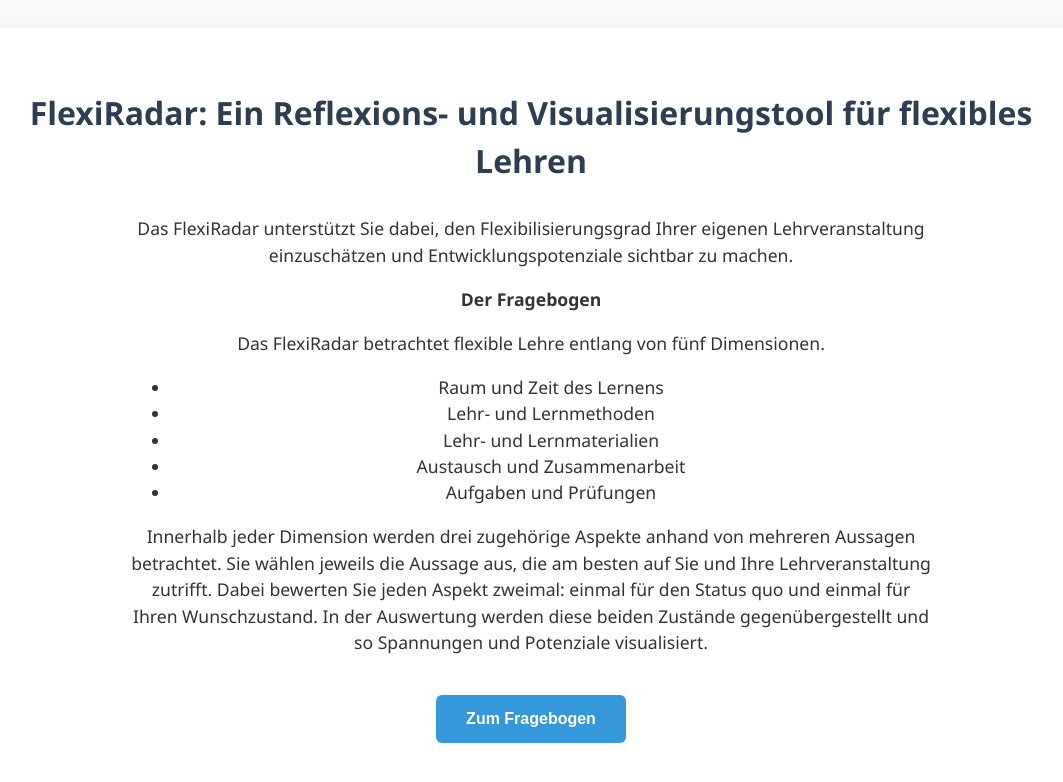
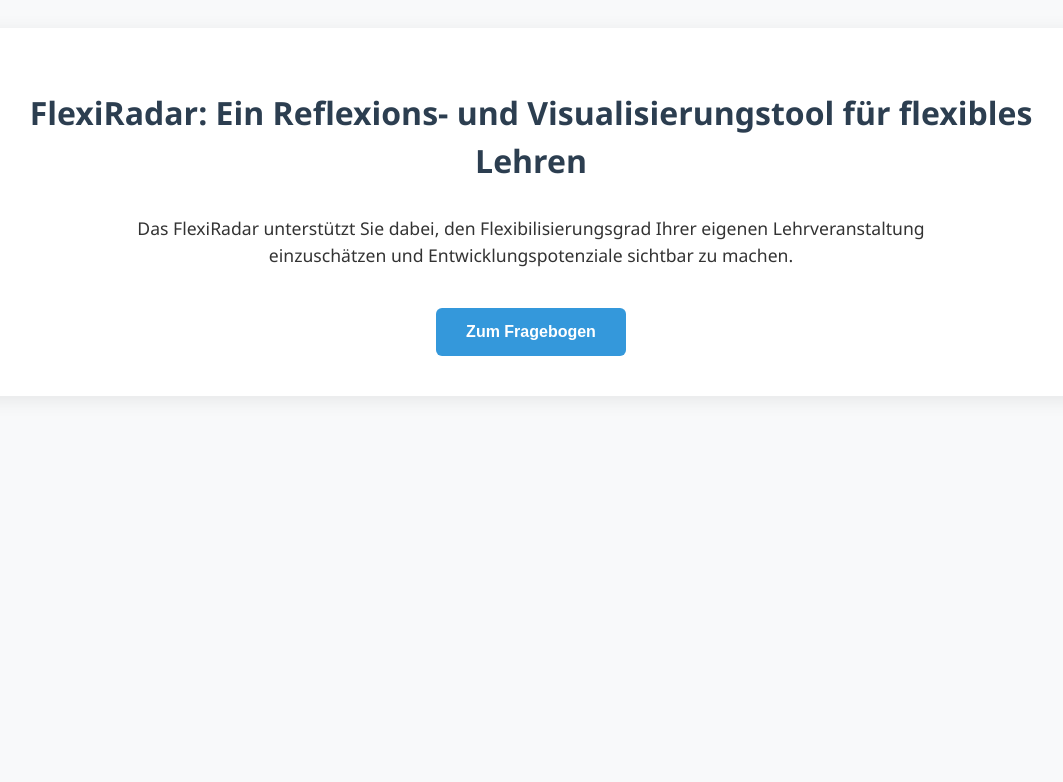
Before and after one commit to jdirenga/flexiradar, a plain HTML site: page index.html in a window 1280 px wide. Shown: the whole page, without its empty margins (109-1172 px from the left). Drawn offline with nearby package versions, Linux system fonts and the light colour scheme.

Commit message:
Remove Text from Intro
Auf der Intro-Seite steht nur noch ein Satz, damit U:FF-TN keine Zeit mit Lesen verlieren.

```diff
--- a/index.html
+++ b/index.html
@@ -132,17 +132,6 @@
         <h1>FlexiRadar: Ein Reflexions- und Visualisierungstool für flexibles Lehren</h1>
         <div class="intro-text">
             <p>Das FlexiRadar unterstützt Sie dabei, den Flexibilisierungsgrad Ihrer eigenen Lehrveranstaltung einzuschätzen und Entwicklungspotenziale sichtbar zu machen.</p>
-            <p><strong>Der Fragebogen</strong></p>
-            <p>Das FlexiRadar betrachtet flexible Lehre entlang von fünf Dimensionen.
-                <ul>
-                    <li>Raum und Zeit des Lernens</li>
-                    <li>Lehr- und Lernmethoden</li>
-                    <li>Lehr- und Lernmaterialien</li>
-                    <li>Austausch und Zusammenarbeit</li>
-                    <li>Aufgaben und Prüfungen</li>
-                </ul>
-             Innerhalb jeder Dimension werden drei zugehörige Aspekte anhand von mehreren Aussagen betrachtet. Sie wählen jeweils die Aussage aus, die am besten auf Sie und Ihre Lehrveranstaltung zutrifft. Dabei bewerten Sie jeden Aspekt zweimal: einmal für den Status quo und einmal für Ihren Wunschzustand. In der Auswertung werden diese beiden Zustände gegenübergestellt und so Spannungen und Potenziale visualisiert.</p>
-
 
         </div>
         <div class="btn-container">
```
